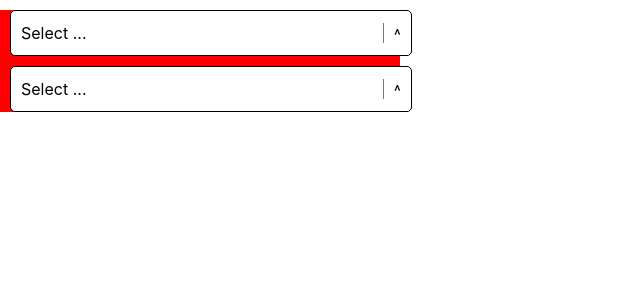
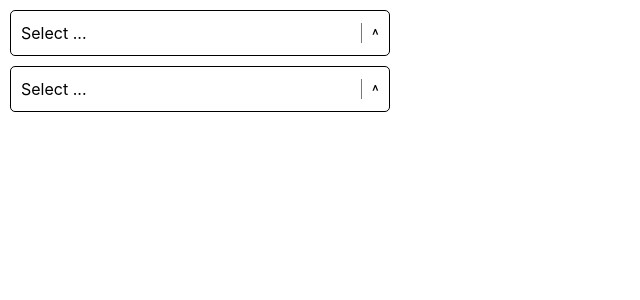
Before and after one commit to michaellee212/hive-front-end-challenge, a React (Create React App) app: page / in a window 1280 px wide. Shown: the top 300 px of the page, without its empty margins (0-640 px from the left). Built offline with nearby package versions, Linux system fonts and the light colour scheme.

Commit message:
Minor Changes
Updates to css and app.js for styling

```diff
--- a/src/App.js
+++ b/src/App.js
@@ -48,7 +48,7 @@ const array2 = [
 
 function App() {
   return (
-    <div style={{ backgroundColor: "red", width: "400px" }}>
+    <div style={{ width: "400px" }}>
       <div style={{ margin: "10px" }}>
         <Dropdown selectedValue={undefined} options={array2} />
       </div>
--- a/src/components/dropdown/dropdown-styles.css
+++ b/src/components/dropdown/dropdown-styles.css
@@ -1,7 +1,6 @@
 .dropdown {
-    min-width: 100px;
     position: relative;
-    width: 100%;
+    min-width: 300px;
   }
 
 
@@ -12,7 +11,6 @@
     display: flex;
     align-items: center;
     cursor: pointer;
-    width: 100%;
     border: 1px solid black;
     justify-content: space-between;
     border-radius: 5px;
--- a/src/components/dropdown/dropdown.jsx
+++ b/src/components/dropdown/dropdown.jsx
@@ -41,8 +41,6 @@ export function Dropdown({
   const [selectedItems, setSelectedItems] = useState(selectedValue);
   const [activeItem, setActiveItem] = useState(selectedValue);
   const [isOpen, setIsOpen] = useState(false);
-
-  console.log("selectedItems ", selectedItems);
 
   function onClickMenuItem(item, indx, e) {
     e.stopPropagation();
```
Also changed, not shown: 1 other file (tests, documents, lock files or other folders).
